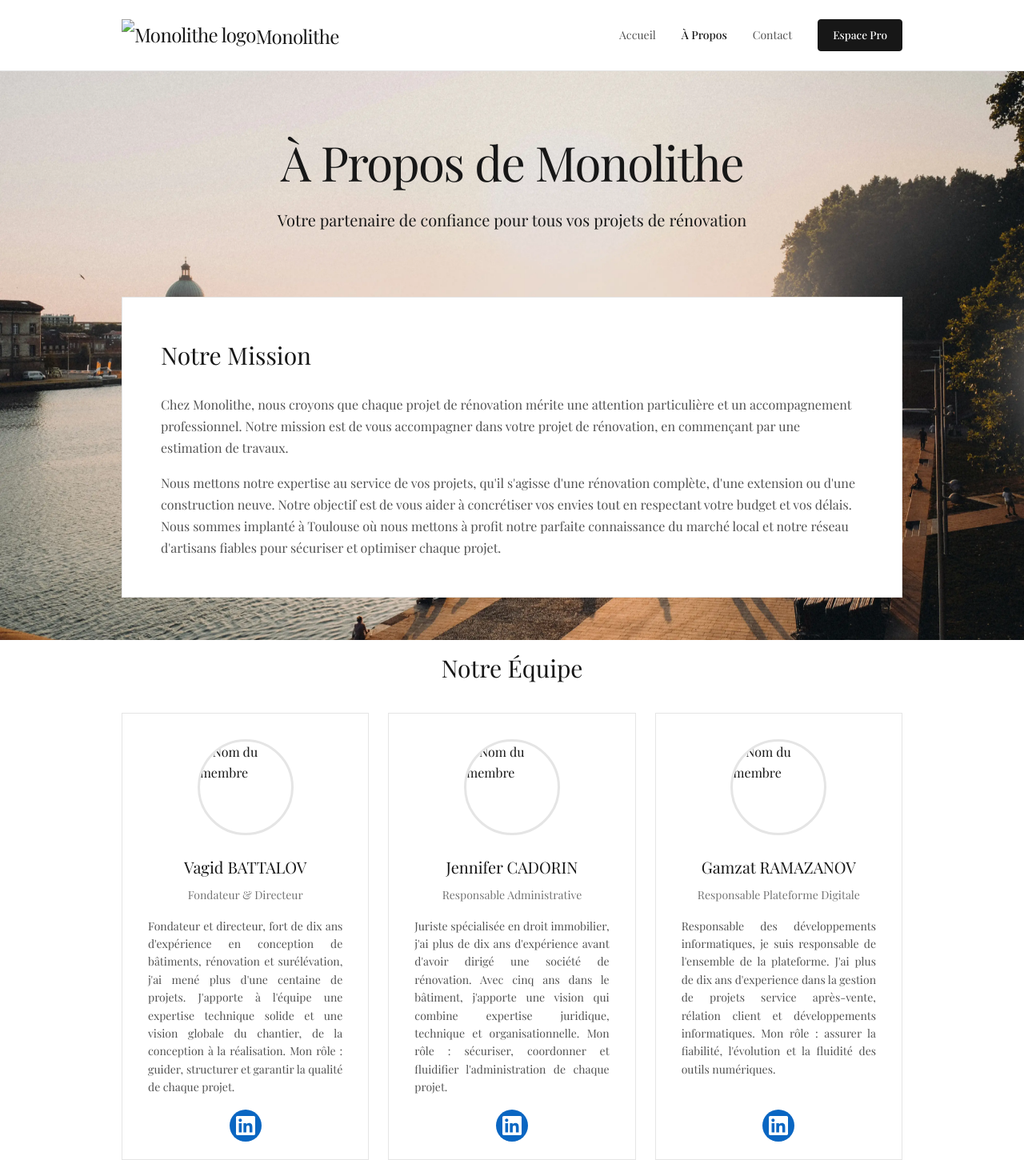
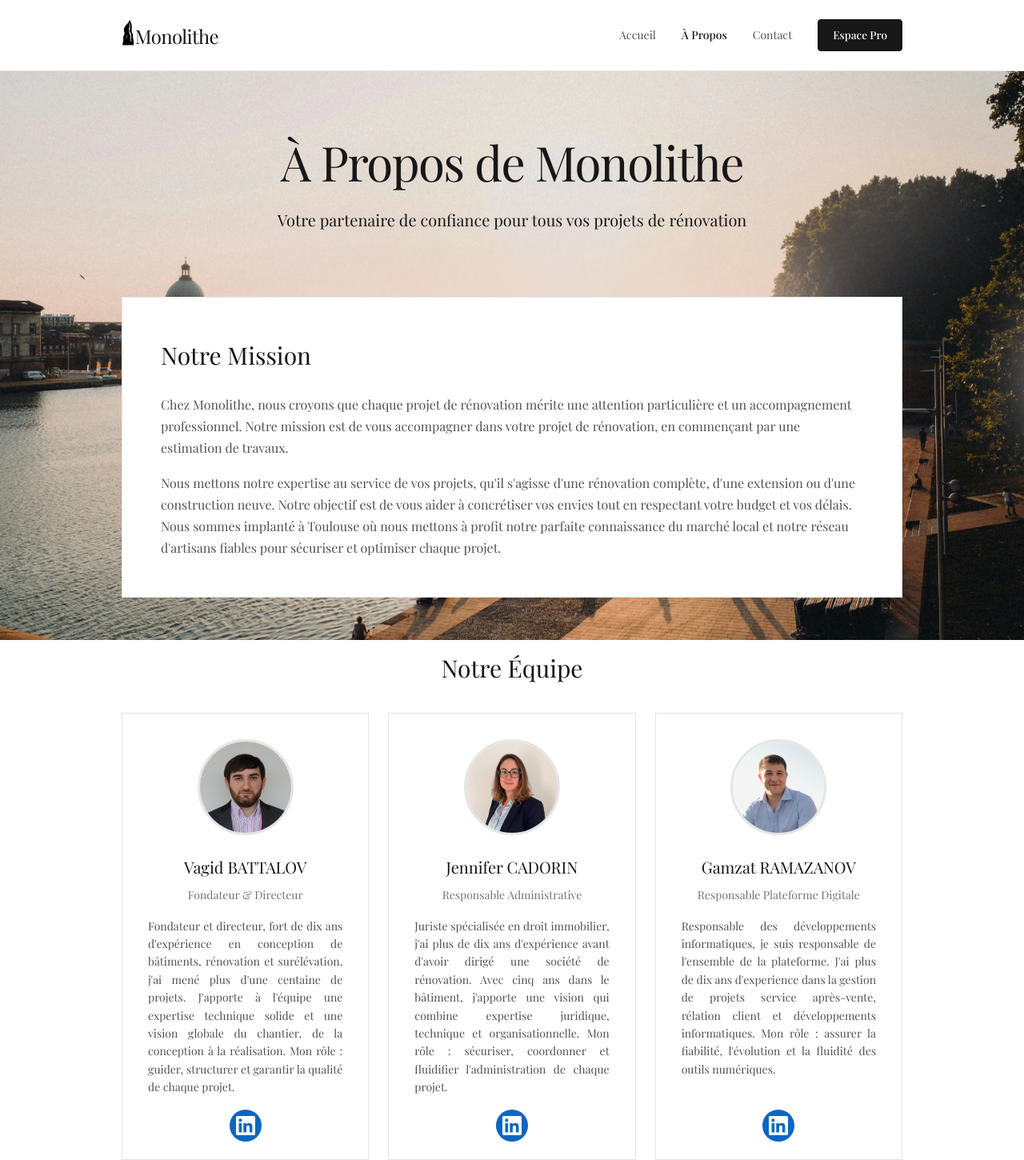
Before and after one commit to RGamz/monolithe, a website: page views/client/about-us.html in a window 1280 px wide. Shown: the top 1450 px of the page at 80% size. Drawn offline with nearby package versions, Linux system fonts and the light colour scheme; a web font is replaced by a local one.

Commit message:
fix images

```diff
--- a/public/js/shared/nav.js
+++ b/public/js/shared/nav.js
@@ -62,7 +62,7 @@
     <header class="header${isPro ? ' header-sticky' : ''}">
         <div class="container header-inner">
             <div class="logo">
-                <img src="/images/logo.png" alt="Monolithe logo" />
+                <img src="/assets/images/logo.png" alt="Monolithe logo" />
                 <a href="${logoHref}">Monolithe</a>
                 ${badge}
             </div>
--- a/views/client/about-us.html
+++ b/views/client/about-us.html
@@ -46,7 +46,7 @@
         <!-- Team Member 1 -->
         <div class="card card-padded team-card">
             <div class="team-photo-wrapper">
-                <img src="/images/vagid.jpg" alt="Nom du membre" class="team-photo" />
+                <img src="/assets/images/vagid.jpg" alt="Nom du membre" class="team-photo" />
             </div>
             <h3 class="heading-subsection mb-2 text-center">Vagid BATTALOV</h3>
             <p class="text-small text-center text-muted mb-4">Fondateur & Directeur</p>
@@ -65,7 +65,7 @@
         <!-- Team Member 2 -->
         <div class="card card-padded team-card">
             <div class="team-photo-wrapper">
-                <img src="/images/jennifer.png" alt="Nom du membre" class="team-photo" />
+                <img src="/assets/images/jennifer.png" alt="Nom du membre" class="team-photo" />
             </div>
             <h3 class="heading-subsection mb-2 text-center">Jennifer CADORIN</h3>
             <p class="text-small text-center text-muted mb-4">Responsable Administrative</p>
@@ -84,7 +84,7 @@
         <!-- Team Member 3 -->
         <div class="card card-padded team-card">
             <div class="team-photo-wrapper">
-                <img src="/images/gamzat.jpg" alt="Nom du membre" class="team-photo" />
+                <img src="/assets/images/gamzat.jpg" alt="Nom du membre" class="team-photo" />
             </div>
             <h3 class="heading-subsection mb-2 text-center">Gamzat RAMAZANOV</h3>
             <p class="text-small text-center text-muted mb-4">Responsable Plateforme Digitale</p>
```
Also changed, not shown: views/client/index.html (+1 -1 lines), views/pro-landing/about-us.html (+3 -3 lines).
